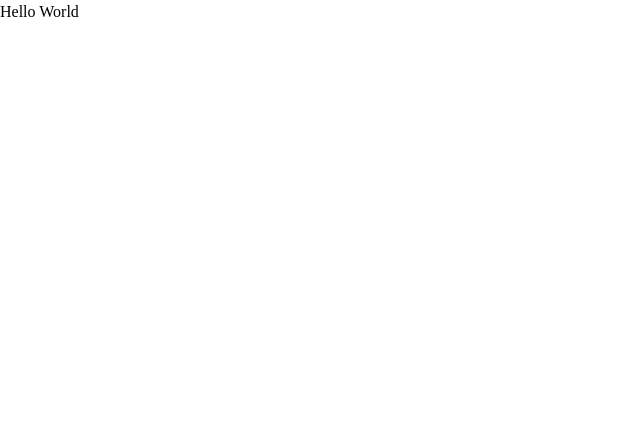
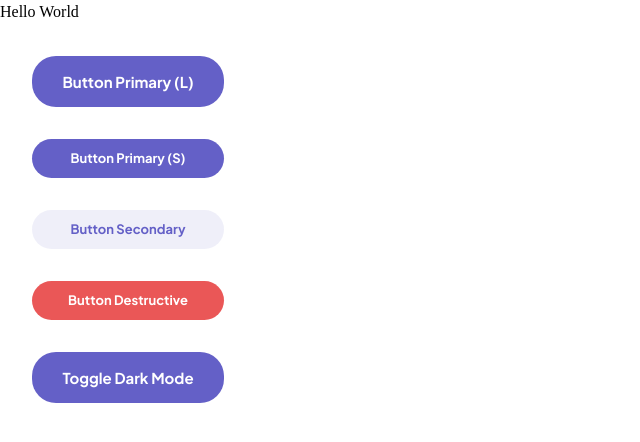
Before and after one commit to eestaniel/kanban, a Next.js app: page / in a window 1280 px wide. Shown: the top 442 px of the page, without its empty margins (0-640 px from the left). Built offline with nearby package versions, Linux system fonts and the light colour scheme.

Commit message:
feat: created custom button components

```diff
--- /dev/null
+++ b/src/app/components/Custom_Button.jsx
@@ -0,0 +1,23 @@
+import './custom_button.css'
+
+
+const CustomButton = ({label, type, onClick}) => {
+  {/*
+        Button Properties
+          label: string
+          type: [primary-large, primary-small, secondary, destructive]
+   */
+  }
+  return (
+    <>
+      <button
+        className={`custom-button ${type} ${type==='primary-large' ? 'heading-m' : 'btn-bold'}`}
+        onClick={onClick}
+      >
+        {label}
+      </button>
+    </>
+  );
+};
+
+export default CustomButton;
--- /dev/null
+++ b/src/app/components/custom_button.css
@@ -0,0 +1,59 @@
+/* General Custom Button */
+.custom-button {
+    border: none;
+    border-radius: 1.5rem;
+    padding-inline: 1rem;
+
+    &:hover {
+        cursor: pointer;
+    }
+}
+
+/* Primary Button */
+.primary-large {
+    background-color: var(--btn-primary-l-idle-bacground-color);
+    color: var(--btn-primary-l-idle-text-color);
+    padding-block: 1rem;
+
+    &:hover {
+        background-color: var(--btn-primary-l-hover-bacground-color);
+    }
+}
+
+/* Group: primary-small, secondary, destructive*/
+.primary-small, .secondary, .destructive {
+    padding-block: 0.5rem;
+}
+
+/* Primary-small Button */
+.primary-small {
+    background-color: var(--btn-primary-s-idle-bacground-color);
+    color: var(--btn-primary-s-idle-text-color);
+
+
+    &:hover {
+        background-color: var(--btn-primary-s-hover-bacground-color);
+    }
+}
+
+/* Secondary Button */
+.secondary {
+    background-color: var(--btn-secondary-idle-bacground-color);
+    color: var(--btn-secondary-idle-text-color);
+
+
+    &:hover {
+        background-color: var(--btn-secondary-hover-bacground-color);
+    }
+}
+
+/* Secondary Button */
+.destructive {
+    background-color: var(--btn-destructive-idle-bacground-color);
+    color: var(--btn-destructive-idle-text-color);
+
+
+    &:hover {
+        background-color: var(--btn-destructive-hover-bacground-color);
+    }
+}
--- a/src/app/globals.css
+++ b/src/app/globals.css
@@ -30,6 +30,7 @@
     --font-header-size-m: 15px;
     --font-header-size-s: 12px;
 
+
     --font-body-size-l: 13px;
     --font-body-size-m: 12px;
 
@@ -61,9 +62,9 @@
     --btn-primary-s-hover-bacground-color: var(--main-purple-hover);
     --btn-primary-s-hover-text-color: var(--white);
 
-    --btn-secondary-idle-bacground-color: hsla(var(--main-purple), 10%);
+    --btn-secondary-idle-bacground-color: hsla(242, 48%, 58%, 10%);
     --btn-secondary-idle-text-color: var(--main-purple);
-    --btn-secondary-hover-bacground-color: hsla(var(--main-purple), 25%);
+    --btn-secondary-hover-bacground-color: hsla(242, 48%, 58%, 25%);
     --btn-secondary-hover-text-color: var(--main-purple);
 
     --btn-destructive-idle-bacground-color: var(--red);
@@ -86,11 +87,11 @@
     --textfield-fc: var(--black);
     --textfield-opactiy-idle-error: 25%;
     --textfield-opactiy-active: 100%;
-    --textfield-stroke-idle-active: hsla(var(--medium-grey), 25%);
+    --textfield-stroke-idle-active: hsla(216, 15%, 57%, 25%);
     --textfield-stroke-error: var(--red);
 
     /* Dropdown Idle */
-    --dropdown-stroke-idle: hsla(var(--medium-grey), 25%);
+    --dropdown-stroke-idle: hsla(216, 15%, 57%, 25%);
     --dropdown-cheveron-idle: var(--main-purple);
     --dropdown-fc-idle-active: var(--black);
     --dropdown-label-fc: var(--medium-grey);
@@ -121,7 +122,7 @@
         --textfield-fc: var(--white);
 
         /* Dropdown Idle */
-        --dropdown-stroke-idle: hsla(var(--medium-grey), 25%);
+        --dropdown-stroke-idle: hsla(216, 15%, 57%, 25%);
         --dropdown-cheveron-idle: var(--main-purple);
         --dropdown-fc-idle-active: var(--black);
         --dropdown-label-fc: var(--medium-grey);
@@ -179,3 +180,10 @@
     line-height: var(--font-body-line-height-m);
     font-weight: var(--font-weight-bold);
 }
+
+.btn-bold {
+    font-family: var(--font-heading);
+    font-size: 13px;
+    line-height: var(--font-header-line-height-l);
+    font-weight: var(--font-weight-bold);
+}
--- a/src/app/layout.js
+++ b/src/app/layout.js
@@ -1,5 +1,6 @@
 import "./reset.css";
 import "./globals.css";
+
 
 
 export const metadata = {
--- /dev/null
+++ b/src/app/page.css
@@ -0,0 +1,13 @@
+body {
+    background-color: var(--bg-color);
+    min-height: 100vh;
+}
+
+.test-buttons {
+    display: flex;
+    flex-direction: column;
+    width: 12rem;
+    gap: 2rem;
+    margin-top: 2rem;
+    margin-left: 2rem;
+}
--- a/src/app/page.js
+++ b/src/app/page.js
@@ -1,8 +1,35 @@
+"use client";
+
+import CustomButton from "@/app/components/Custom_Button";
+import "./page.css";
+import { useState } from "react";
 
 export default function Home() {
+  const [isDarkMode, setIsDarkMode] = useState(false);
+
+  const toggleDarkMode = (e) => {
+    e.preventDefault()
+    setIsDarkMode(!isDarkMode);
+    if (isDarkMode) {
+      console.log("removing dark mode")
+      document.body.classList.remove("dark-theme");
+    } else {
+      document.body.classList.add("dark-theme");
+    }
+  }
+
   return (
     <main>
       <div className="asd">Hello World</div>
+
+      <div className="test-buttons">
+        <CustomButton label={"Button Primary (L)"} type="primary-large"/>
+        <CustomButton label={"Button Primary (S)"} type="primary-small"/>
+        <CustomButton label={"Button Secondary"} type="secondary"/>
+        <CustomButton label={"Button Destructive"} type="destructive"/>
+        <CustomButton label={"Toggle Dark Mode"} type="primary-large" onClick={(e)=>toggleDarkMode(e)}/>
+      </div>
+
     </main>
   );
 }
```
